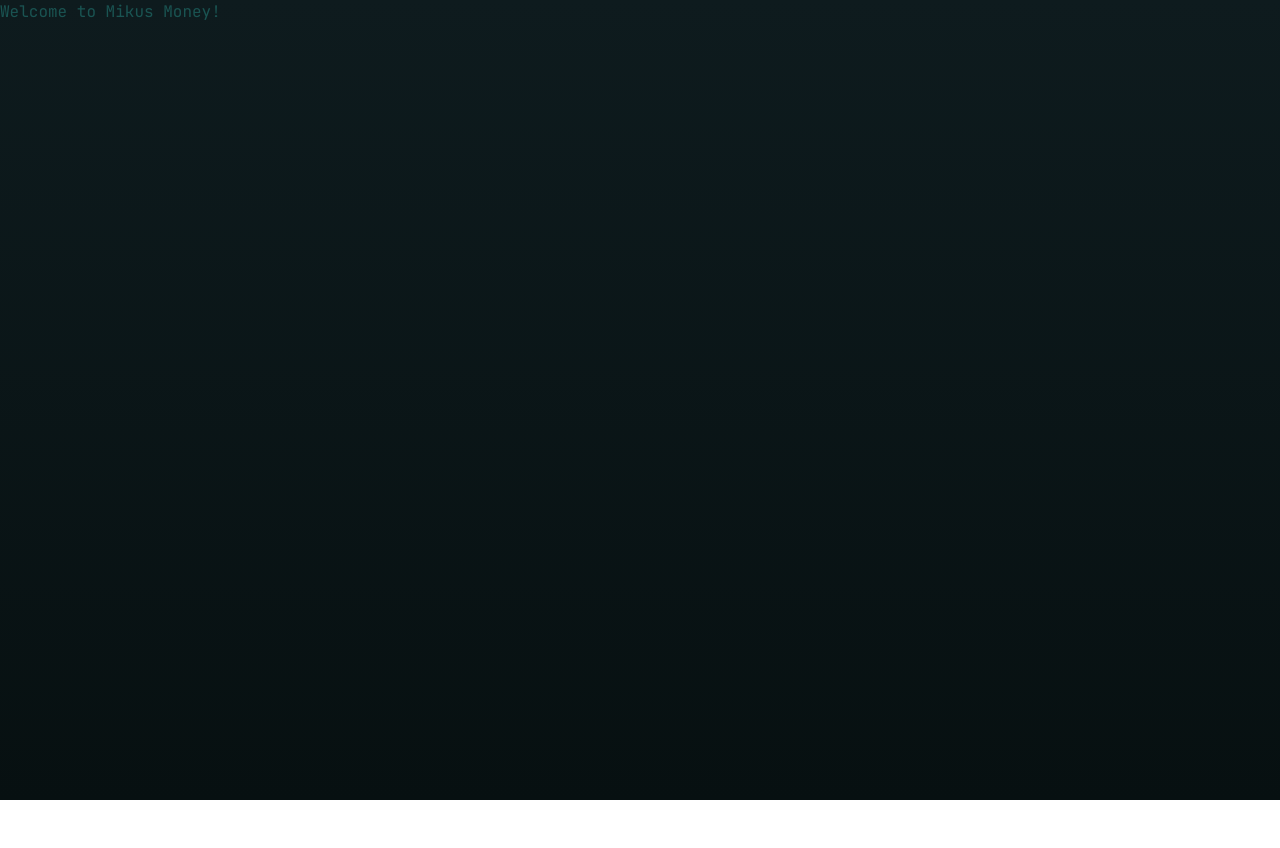
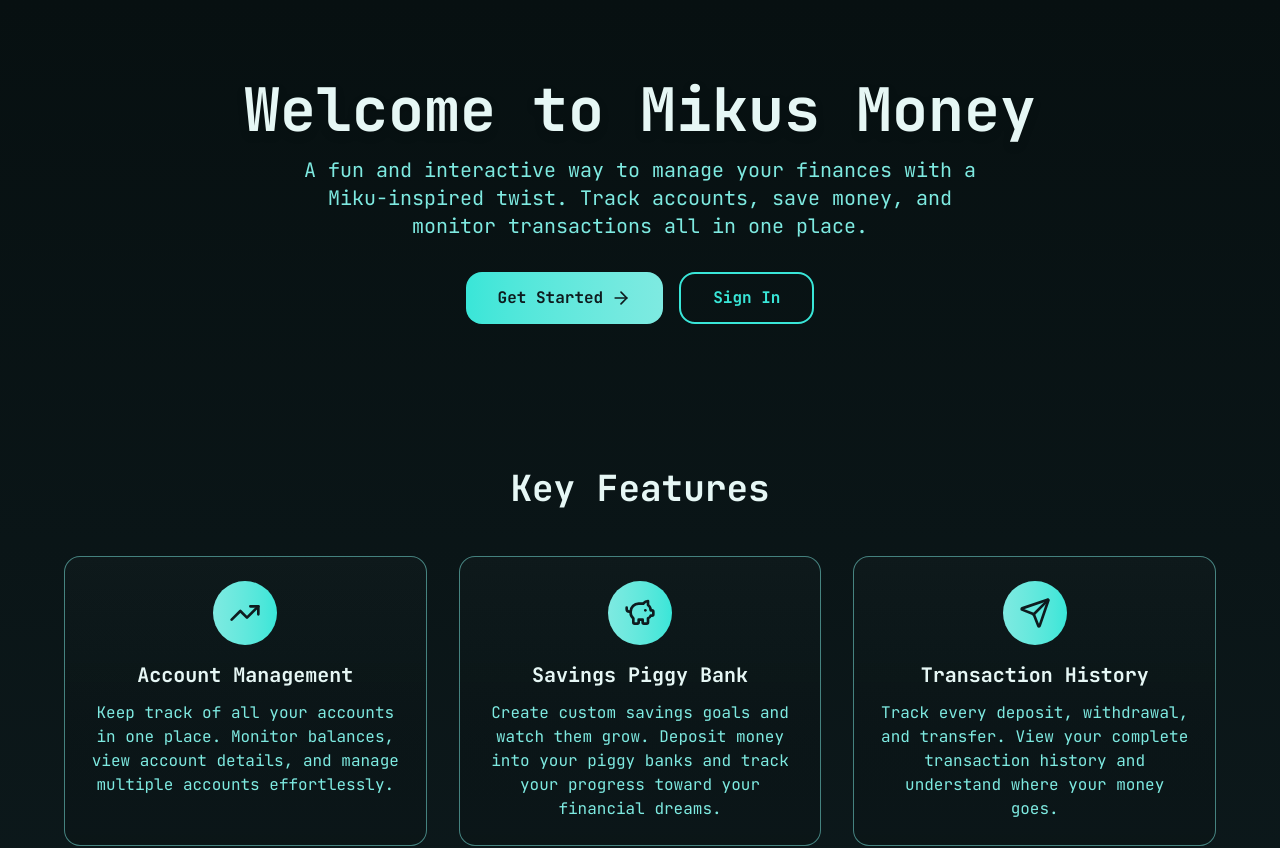
Before and after one commit to Juan17la/MikusMoneyReact, a React (Vite) app: page / in a window 1280 px wide. Shown: the top 848 px of the page. Before the commit the page ends 800 px from the top, so only its background shows below. Built offline with nearby package versions, Linux system fonts and the light colour scheme; no server answers.

Commit message:
Fix favicon path in index.html and update PrivateRoute navigation path

```diff
--- a/index.html
+++ b/index.html
@@ -2,7 +2,7 @@
 <html lang="en">
   <head>
     <meta charset="UTF-8" />
-    <link rel="icon" type="image/svg+xml" href="/public/favicon.png" />
+    <link rel="icon" type="image/svg+xml" href="/favicon.png" />
     <meta name="viewport" content="width=device-width, initial-scale=1.0" />
     <title>Miku's Money</title>
     <link rel="preconnect" href="https://fonts.googleapis.com">
--- a/src/App.tsx
+++ b/src/App.tsx
@@ -14,6 +14,7 @@ import Transactions from './pages/Transactions.tsx'
 import Savings from './pages/Savings.tsx'
 import SavingsCreateForm from './pages/SavingsCreateForm.tsx'
 import DepositSavingsForm from './pages/DepositSavingsForm.tsx'
+import LandingPage from './pages/LandingPage.tsx'
 
 import { PrivateRoute } from './Routes/PrivateRoute.tsx'
 import { PublicOnlyRoute } from './Routes/PublicOnlyRoute.tsx'
@@ -41,7 +42,7 @@ function App() {
       <Route path='/savings/:id/deposit' element={<PrivateRoute><DepositSavingsForm /></PrivateRoute>} />
 
       {/* LANDING */}
-      <Route path='/' element={<PublicOnlyRoute><h1>Welcome to Mikus Money!</h1></PublicOnlyRoute>} />
+      <Route path='/' element={<PublicOnlyRoute><LandingPage /></PublicOnlyRoute>} />
 
       {/* ERROR 404 NOT FOUND */}
       <Route path='*' element={<Error404 />} />
--- a/src/Routes/PrivateRoute.tsx
+++ b/src/Routes/PrivateRoute.tsx
@@ -7,7 +7,7 @@ export const PrivateRoute = memo(({ children }: { children: JSX.Element }) => {
   const { isAuthenticated } = useAuth();
 
   // Loading is handled at App level, so we only check authentication
-  return isAuthenticated ? children : <Navigate to="/login" replace />;
+  return isAuthenticated ? children : <Navigate to="/auth/login" replace />;
 });
 
 PrivateRoute.displayName = 'PrivateRoute';
```
